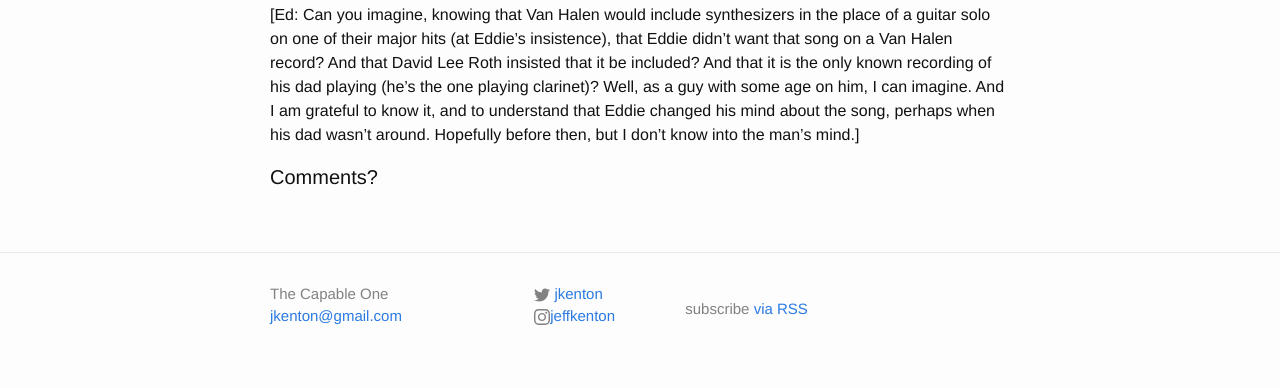
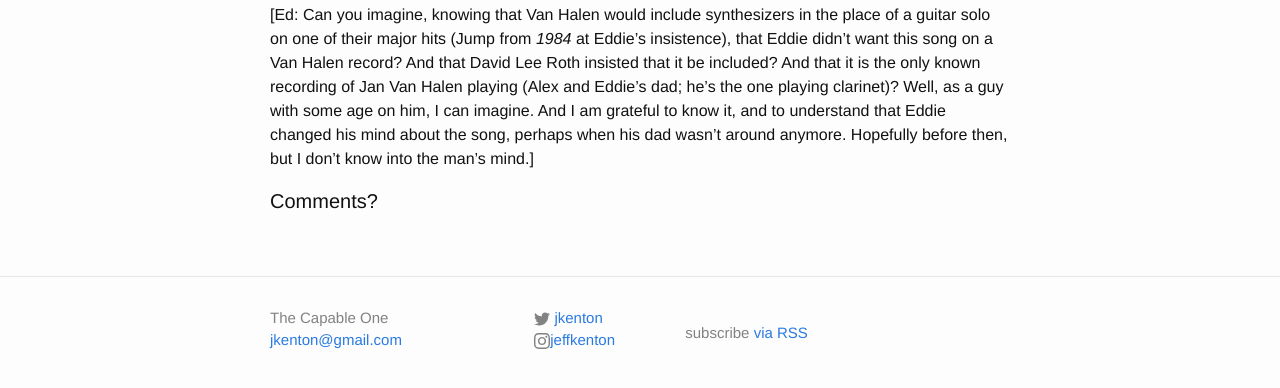
Before and after one commit to jkenton/CapableOne, a Jekyll site: the page built from _posts/2023-09-11-big-bad-bill.md, in a window 1280 px wide, cut to the strip 567-979 px from the top of the page. Shown: the top 388 px of the strip. Built offline with Jekyll 4.4.1, drawn with Linux system fonts in a browser that asks for light colours; comment, search, counter and statistics services are not loaded.

Commit message:
BBB edits

```diff
--- a/_posts/2023-09-11-big-bad-bill.md
+++ b/_posts/2023-09-11-big-bad-bill.md
@@ -10,4 +10,4 @@
 <iframe width="560" height="315" src="https://www.youtube.com/embed/kkxqcWhym9U?si=hwjIdi8cdQu17ONx" title="YouTube video player" frameborder="0" allow="accelerometer; autoplay; clipboard-write; encrypted-media; gyroscope; picture-in-picture; web-share" allowfullscreen></iframe>
 
 
-[Ed: Can you imagine, knowing that Van Halen would include synthesizers in the place of a guitar solo on one of their major hits (at Eddie's insistence), that Eddie didn't want that song on a Van Halen record? And that David Lee Roth insisted that it be included?  And that it is the only known recording of his dad playing (he's the one playing clarinet)? Well, as a guy with some age on him, I can imagine. And I am grateful to know it, and to understand that Eddie changed his mind about the song, perhaps when his dad wasn't around. Hopefully before then, but I don't know into the man's mind.]
+[Ed: Can you imagine, knowing that Van Halen would include synthesizers in the place of a guitar solo on one of their major hits (Jump from *1984* at Eddie's insistence), that Eddie didn't want this song on a Van Halen record? And that David Lee Roth insisted that it be included?  And that it is the only known recording of Jan Van Halen playing (Alex and Eddie's dad; he's the one playing clarinet)? Well, as a guy with some age on him, I can imagine. And I am grateful to know it, and to understand that Eddie changed his mind about the song, perhaps when his dad wasn't around anymore. Hopefully before then, but I don't know into the man's mind.]
```
